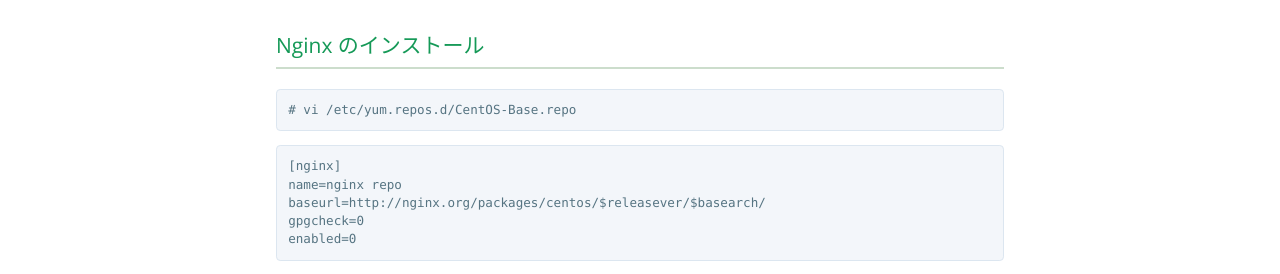
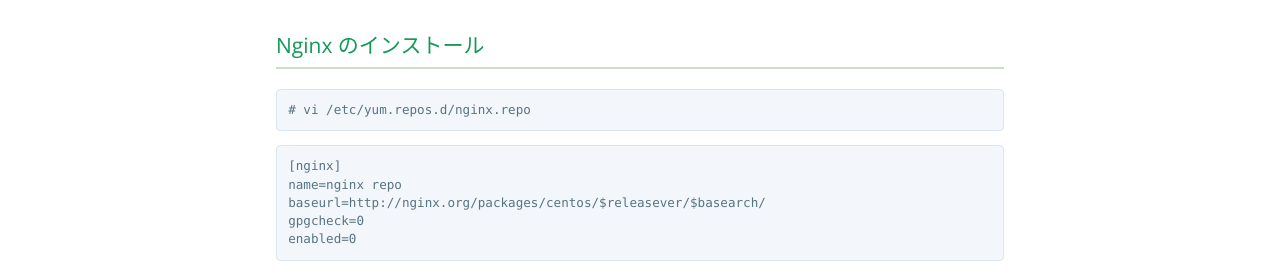
Before and after one commit to shirasagi/shirasagi.github.io, a Jekyll site: the page built from installation/nginx.md, in a window 1280 px wide and 900 px high. Shown: the part 385-659 px from the top of the window. Built offline with Jekyll 4.4.1, drawn with Linux system fonts in a browser that asks for light colours; nearby versions of some CDN libraries.

Commit message:
[modify] installation/nginx.md
nginx.repo

```diff
--- a/installation/nginx.md
+++ b/installation/nginx.md
@@ -10,7 +10,7 @@
 ## Nginx のインストール
 
 ~~~
-# vi /etc/yum.repos.d/CentOS-Base.repo
+# vi /etc/yum.repos.d/nginx.repo
 ~~~
 
 ~~~
```
